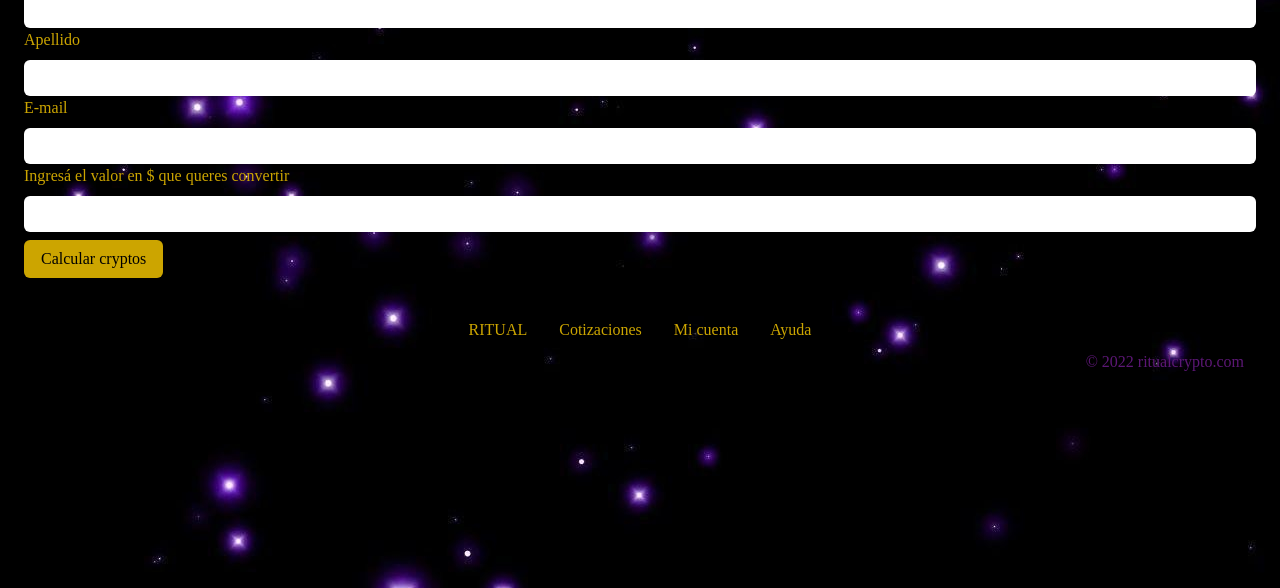
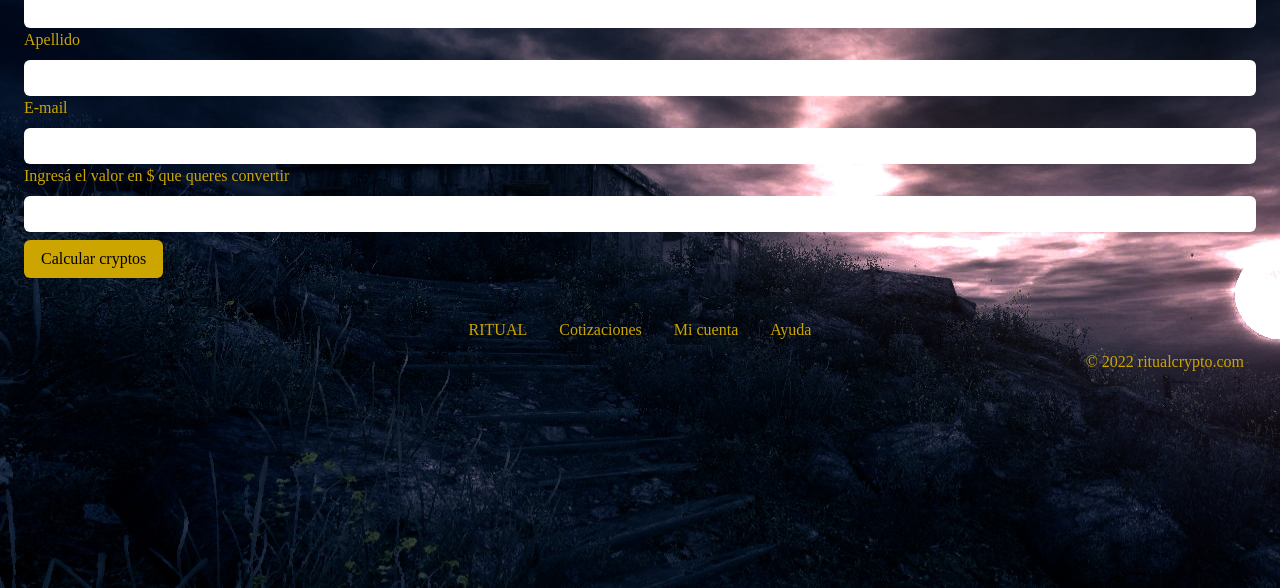
Before and after one commit to julietabueno/jsbuenopf, a website: page index.html in a window 1280 px wide. Shown: the part 212-800 px from the top of the page. Drawn offline with nearby package versions, Linux system fonts and the light colour scheme; some packages are replaced by stand-ins of ours; no server answers; a script that the page names is missing; a web font is replaced by a local one.

Commit message:
cambie fondo dark mode y color de footer

```diff
--- a/style.css
+++ b/style.css
@@ -27,7 +27,7 @@
 /* =====================================MAIN============================================= */
 
 body {
-    background-image: url(./img/fondoDestellos.jpg);
+    background-image: url(./img/fondoPaisaje.jpg);
     font-family: 'David Libre', serif;
     color: #CCA500;
     transition: cubic-bezier(0.86, 0, 0.07, 1) 1s;
@@ -99,3 +99,6 @@ h3 {
 footer {
     color: #5c1775;
 }
+.footer{
+    color: #CCA500;
+}
```
